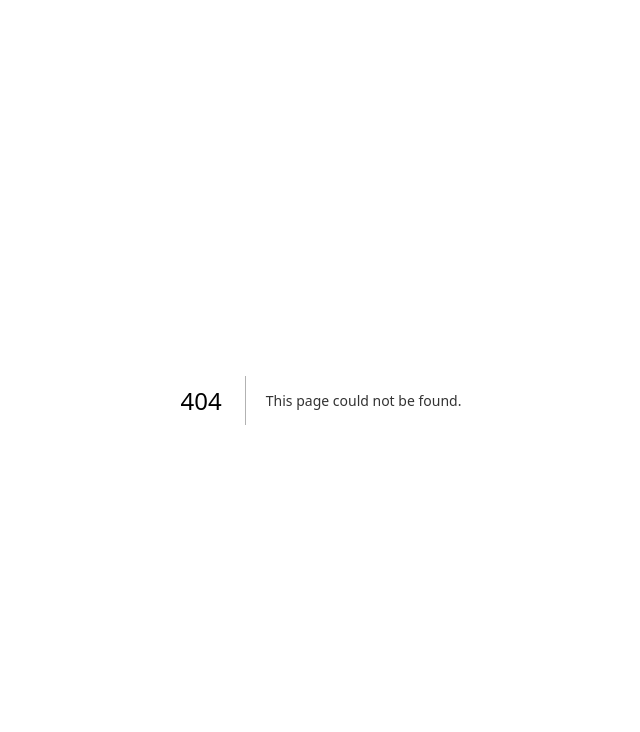
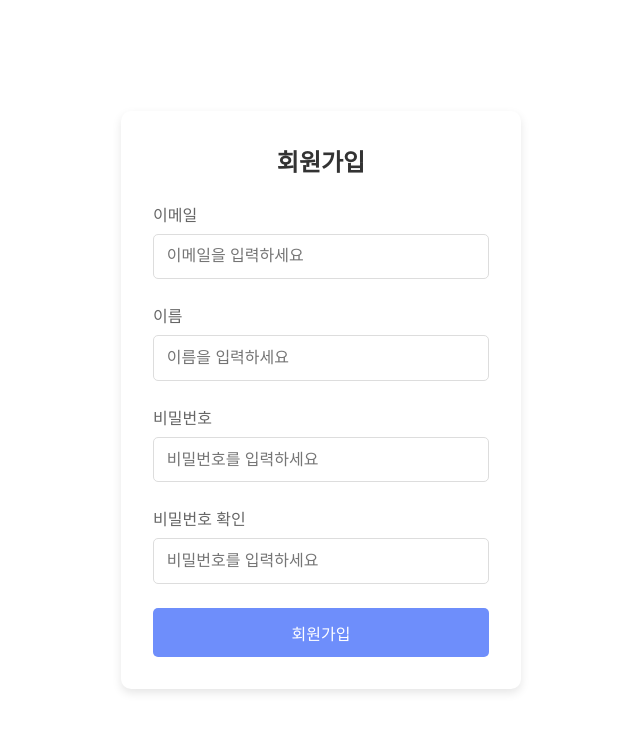
Before and after one commit to allansad/bigs-front-end, a Next.js app: page /signup in a window 1280 px wide. Before the commit this address had no page. Shown: the top 732 px of the page, without its empty margins (319-959 px from the left). Built offline with nearby package versions, Linux system fonts and the light colour scheme.

Commit message:
Feat: 회원가입 정적페이지 구현

```diff
--- /dev/null
+++ b/src/app/signup/page.tsx
@@ -0,0 +1,34 @@
+"use client";
+
+import { useState } from "react";
+
+import styles from "../../styles/signUp.module.scss";
+
+export default function SignUp() {
+  return (
+    <div className={styles.signUpContainer}>
+      <h2>회원가입</h2>
+      <form>
+        <div className={styles.formGroup}>
+          <label htmlFor="email">이메일</label>
+          <input type="email" placeholder="이메일을 입력하세요" required />
+        </div>
+        <div className={styles.formGroup}>
+          <label htmlFor="text">이름</label>
+          <input type="text" placeholder="이름을 입력하세요" required />
+        </div>
+        <div className={styles.formGroup}>
+          <label htmlFor="password">비밀번호</label>
+          <input type="password" placeholder="비밀번호를 입력하세요" required />
+        </div>
+        <div className={styles.formGroup}>
+          <label htmlFor="password">비밀번호 확인</label>
+          <input type="password" placeholder="비밀번호를 입력하세요" required />
+        </div>
+        <button type="submit" className={styles.signUpBtn}>
+          회원가입
+        </button>
+      </form>
+    </div>
+  );
+}
```
